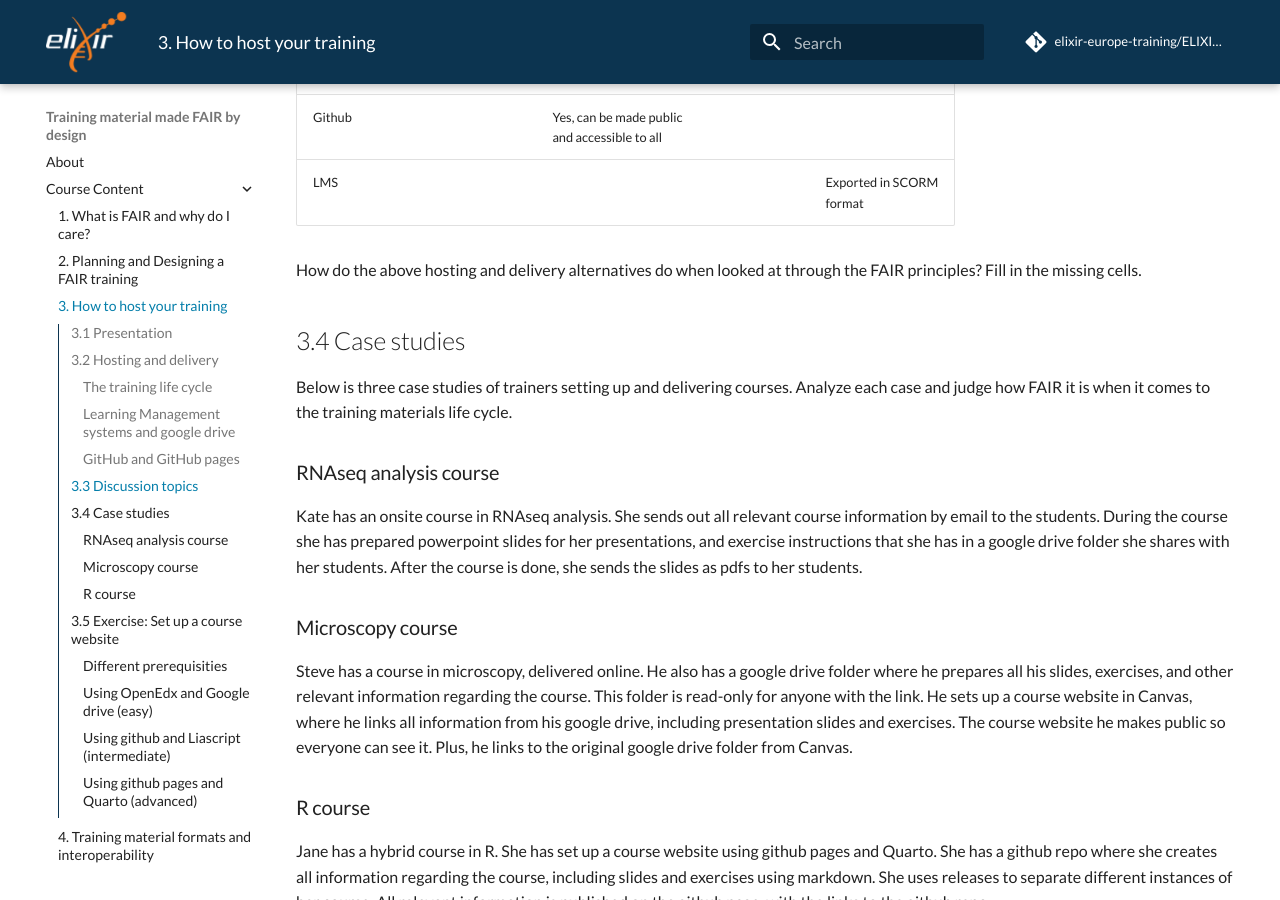
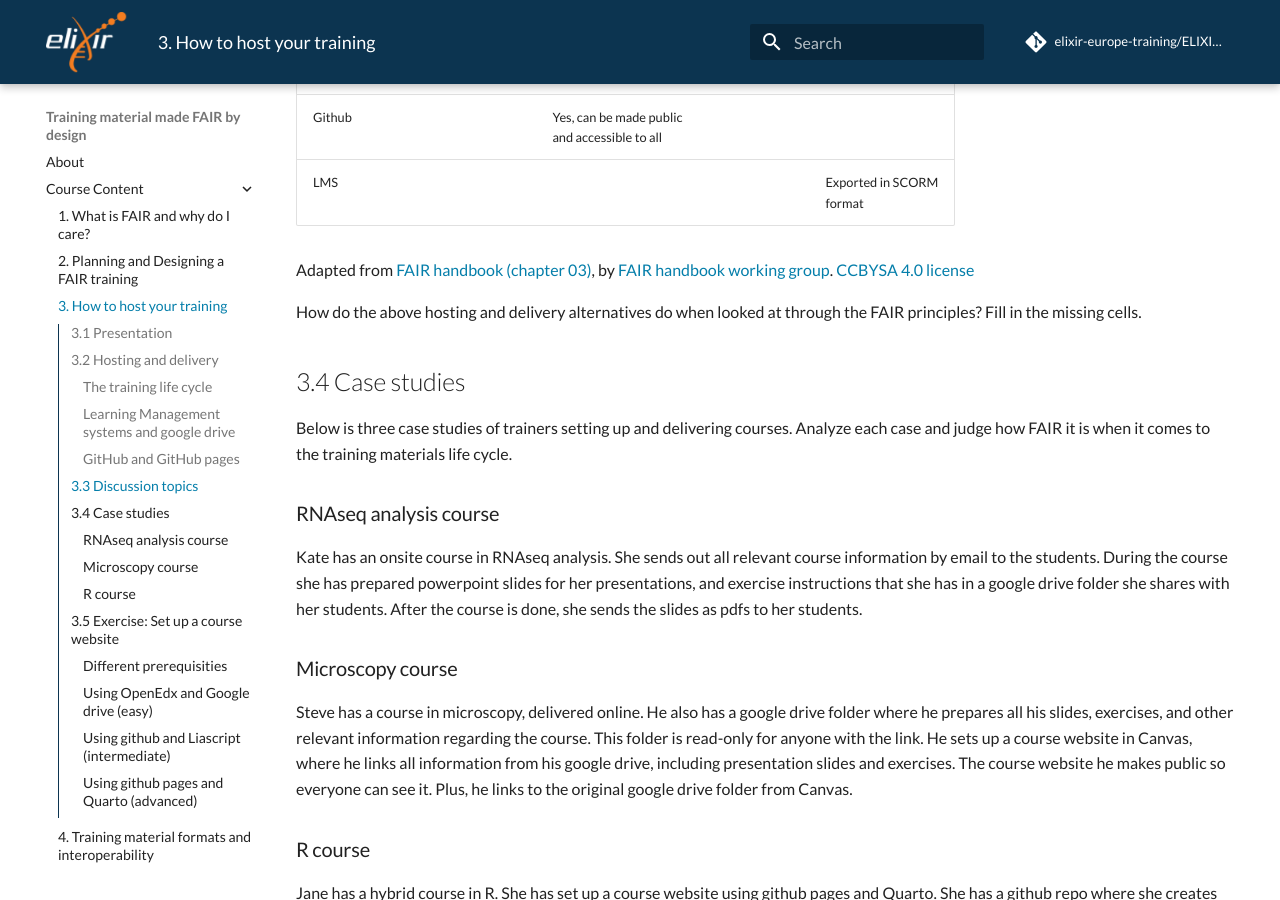
Before and after one commit to elixir-europe-training/ELIXIR-TrP-FAIR-Material-By-Design, an MkDocs documentation site: the page built from docs/chapters/chapter_03.md, in a window 1280 px wide and 900 px high, scrolled down 2268 px. Built offline with MkDocs 1.6.1 and Material for MkDocs 9.7.7, drawn with Linux system fonts in a browser that asks for light colours; comment, search, counter and statistics services are not loaded.

Commit message:
added contribution to fair handbook, session 3

```diff
--- a/docs/chapters/chapter_03.md
+++ b/docs/chapters/chapter_03.md
@@ -47,6 +47,8 @@
 | Google drive | No, not searchable  | | | |
 | Github       |   | Yes, can be made public <br>and accessible to all | | |
 | LMS          |   | | | Exported in SCORM <br>format |
+
+Adapted from [FAIR handbook (chapter 03)](https://elixir-europe-training.github.io/ELIXIR-TrP-FAIR-training-handbook/chapters/chapter_03/), by [FAIR handbook working group](https://elixir-europe-training.github.io/ELIXIR-TrP-FAIR-training-handbook/contributor_list/). [CCBYSA 4.0 license](https://github.com/elixir-europe-training/ELIXIR-TrP-FAIR-training-handbook/blob/main/LICENSE.md)
 
 How do the above hosting and delivery alternatives do when looked at through the FAIR principles? Fill in the missing cells.
 
```
